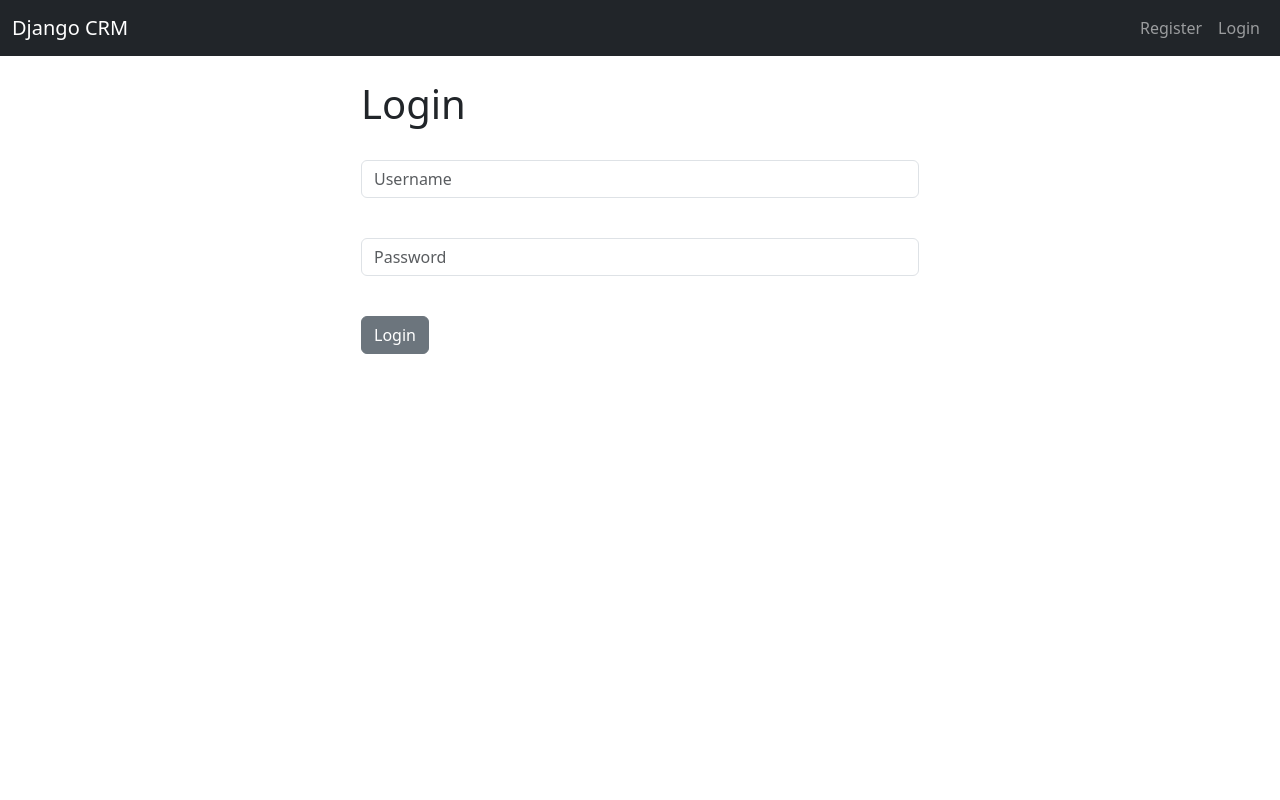
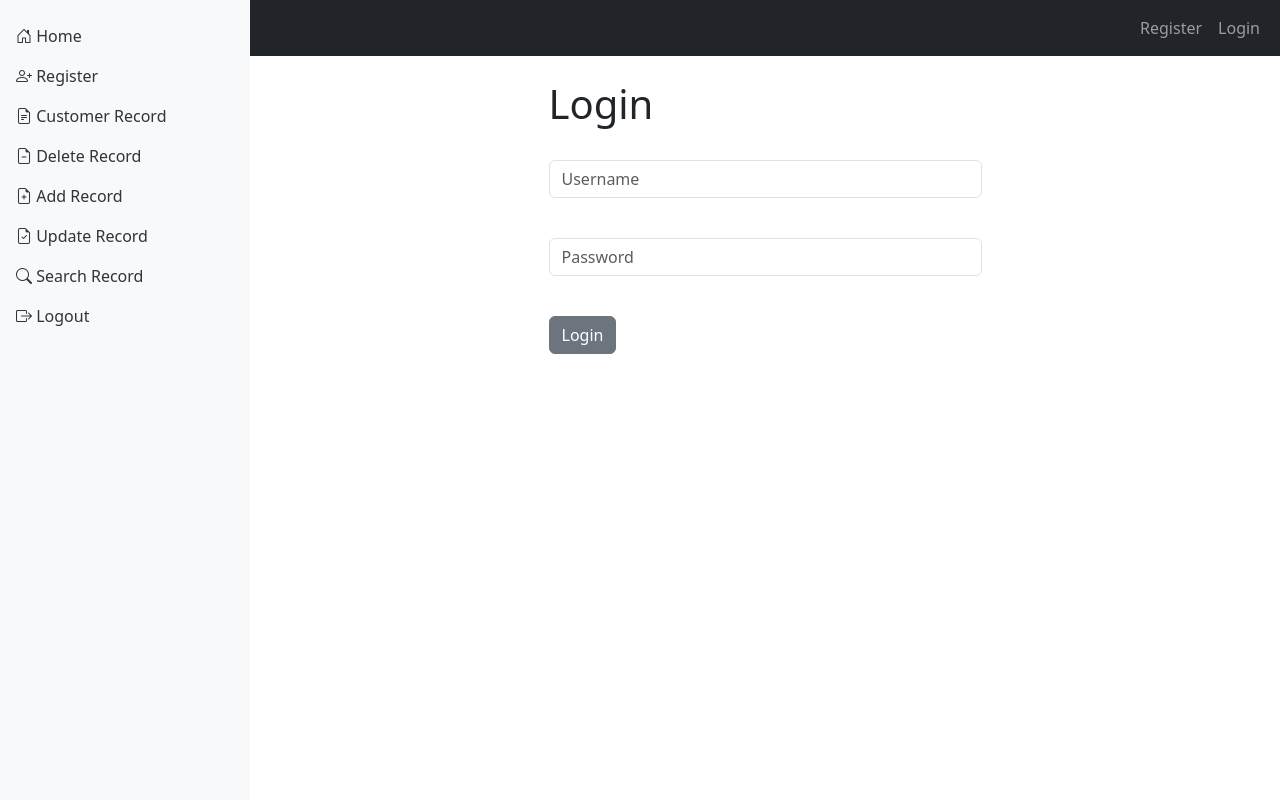
Before and after one commit to webapp-master/my-1st-web-app-project, a Django app: page / in a window 1280 px wide. Run offline with Django 4.2, Linux system fonts and the light colour scheme; some libraries are stand-ins or nearby versions.

Commit message:
Trying to Build Sidebar

```diff
--- a/dcrm/settings.py
+++ b/dcrm/settings.py
@@ -114,7 +114,7 @@ USE_TZ = True
 
 STATIC_URL = '/static/'
 STATICFILES_DIRS = [
-    os.path.join(BASE_DIR, 'static'),
+    os.path.join(BASE_DIR, "static"),
 ]
 
 
--- a/static/css/styles.css
+++ b/static/css/styles.css
@@ -1,3 +1,41 @@
 .hide {
     display: none;
   }
+
+
+
+
+
+
+#sidebar {
+  background-color: #f8f9fa;
+  height: 100%;
+  width: 250px;
+  position: fixed;
+  top: 0;
+  left: 0;
+  padding-top: 1rem;
+}
+
+#sidebar ul {
+  list-style: none;
+  padding-left: 0;
+}
+
+#sidebar li {
+  padding: 0.5rem 1rem;
+}
+
+#sidebar a {
+  color: #333;
+  text-decoration: none;
+  display: block;
+}
+
+#sidebar a:hover {
+  background-color: #e5e5e5;
+}
+
+#content {
+  margin-left: 250px; /* To create space for the sidebar */
+}
--- a/website/templates/base.html
+++ b/website/templates/base.html
@@ -8,7 +8,17 @@
     <link href="https://cdn.jsdelivr.net/npm/bootstrap@5.3.0-alpha1/dist/css/bootstrap.min.css" rel="stylesheet" integrity="sha384-GLhlTQ8iRABdZLl6O3oVMWSktQOp6b7In1Zl3/Jr59b6EGGoI1aFkw7cmDA6j6gD" crossorigin="anonymous">
     <link href="{% static 'css/styles.css' %}" rel="stylesheet">
 
+    <link href="https://cdn.jsdelivr.net/npm/bootstrap-icons@1.15.0/font/bootstrap-icons.css" rel="stylesheet">
+    <link href="https://cdn.jsdelivr.net/npm/bootstrap@5.3.0-alpha1/dist/css/bootstrap.min.css" rel="stylesheet" integrity="sha384-GLhlTQ8iRABdZLl6O3oVMWSktQOp6b7In1Zl3/Jr59b6EGGoI1aFkw7cmDA6j6gD" crossorigin="anonymous">
+
+    <link href="https://cdn.jsdelivr.net/npm/bootstrap-icons@1.15.0/font/bootstrap-icons.css" rel="stylesheet">
+
+
+
   </head>
+
+
+
   <body>
 
 
@@ -35,8 +45,39 @@
       {% endif %}
 
 
-      {% block content %}
-      {% endblock%}
+
+      <div id="sidebar">
+        <ul>
+          <li><a href="{% url 'home' %}"><i class="bi bi-house-door"></i> Home</a></li>
+          <li><a href="{% url 'register' %}"><i class="bi bi-person-plus"></i> Register</a></li>
+          <li><a href="{% url 'record' 1 %}"><i class="bi bi-file-earmark-text"></i> Customer Record</a></li>
+          <li><a href="{% url 'delete_record' 1 %}"><i class="bi bi-file-earmark-minus"></i> Delete Record</a></li>
+          <li><a href="{% url 'add_record' %}"><i class="bi bi-file-earmark-plus"></i> Add Record</a></li>
+          <li><a href="{% url 'update_record' 1 %}"><i class="bi bi-file-earmark-check"></i> Update Record</a></li>
+          <li><a href="{% url 'search_record' %}"><i class="bi bi-search"></i> Search Record</a></li>
+          <li><a href="{% url 'logout' %}"><i class="bi bi-box-arrow-right"></i> Logout</a></li>
+        </ul>
+      </div>
+
+
+
+
+
+
+
+
+
+
+
+      <div id="content">
+
+
+        {% block content %}
+        {% endblock%}
+
+      </div>
+
+
     </div>
 
 
```
